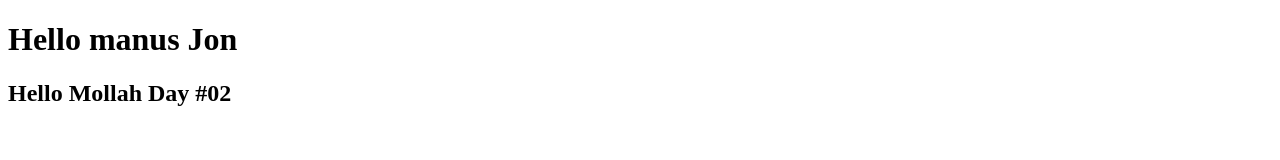
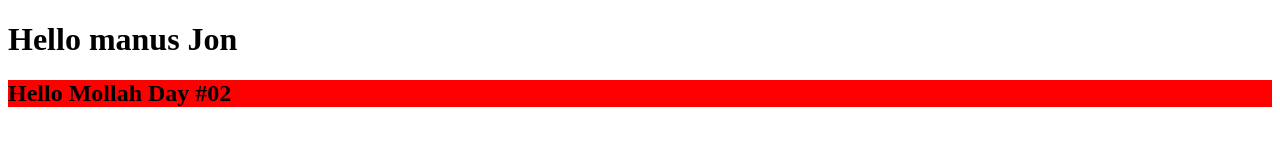
Before and after one commit to NayeemMollah/newPi, a plain HTML site: page index.html in a window 1280 px wide. Drawn offline with Linux system fonts and the light colour scheme.

Commit message:
Color add korchi

```diff
--- a/index.html
+++ b/index.html
@@ -7,7 +7,7 @@
 </head>
 <body>
     <h1>Hello manus Jon</h1>
-    <h2>Hello Mollah Day #02</h2>
+    <h2 style=" background: red;">Hello Mollah Day #02</h2>
 </body>
 </html>
 
```
